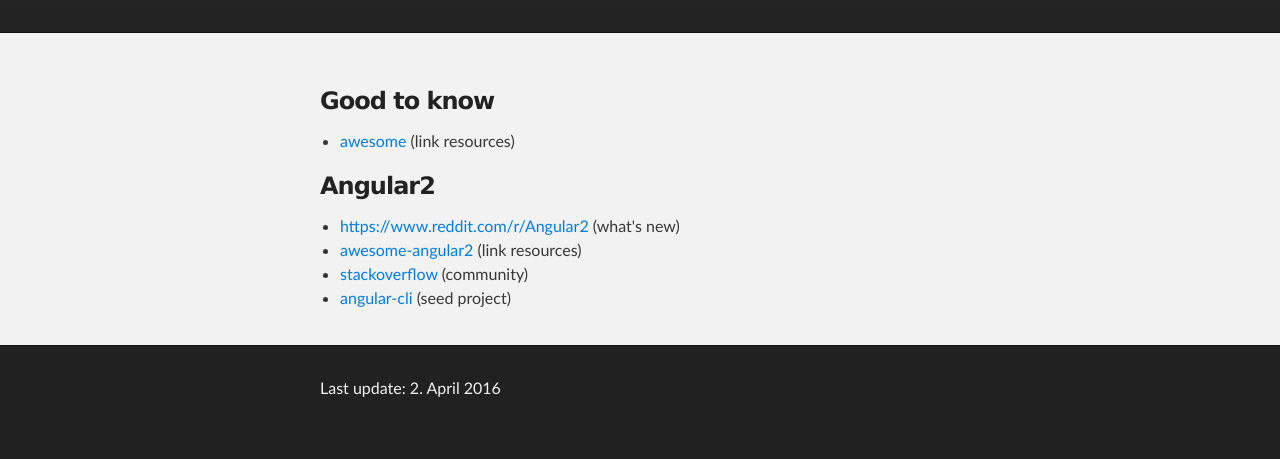
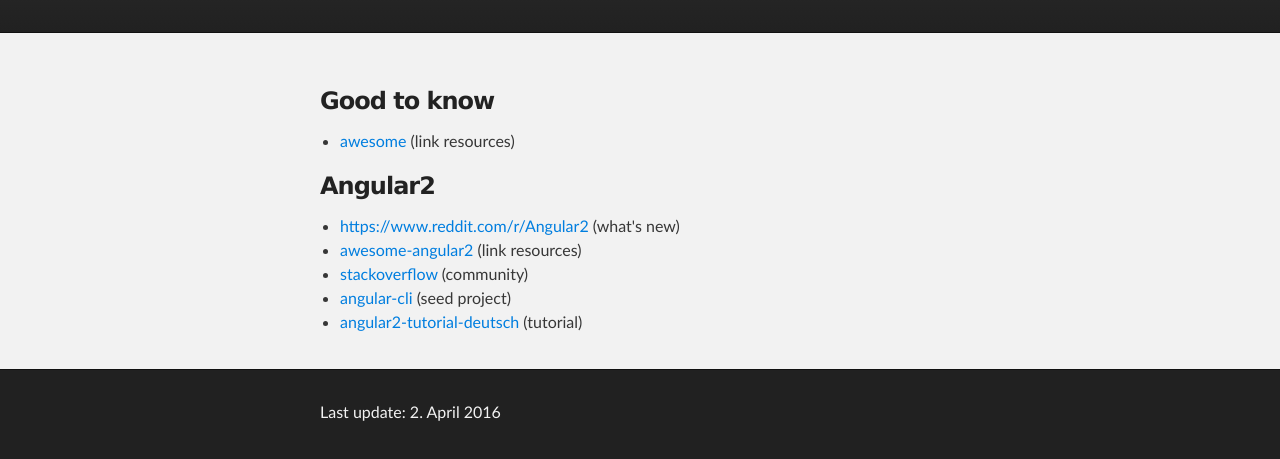
Before and after one commit to rolandoechslin/rolandoechslin.github.io, a plain HTML site: page index.html in a window 1280 px wide. Shown: the part 177-636 px from the top of the page. Drawn offline with Linux system fonts and the light colour scheme.

Commit message:
update links

```diff
--- a/index.html
+++ b/index.html
@@ -43,7 +43,7 @@
             <li><a href="https://github.com/AngularClass/awesome-angular2" target="_new">awesome-angular2</a> (link resources) </li>
             <li><a href="http://stackoverflow.com/questions/tagged/angular2" target="_new">stackoverflow</a> (community) </li>
             <li><a href="https://github.com/angular/angular-cli" target="_new">angular-cli</a> (seed project) </li>
-
+			<li><a href="https://angularjs.de/artikel/angular2-tutorial-deutsch" target="_new">angular2-tutorial-deutsch</a> (tutorial) </li>
 
         </ul>
 
```
